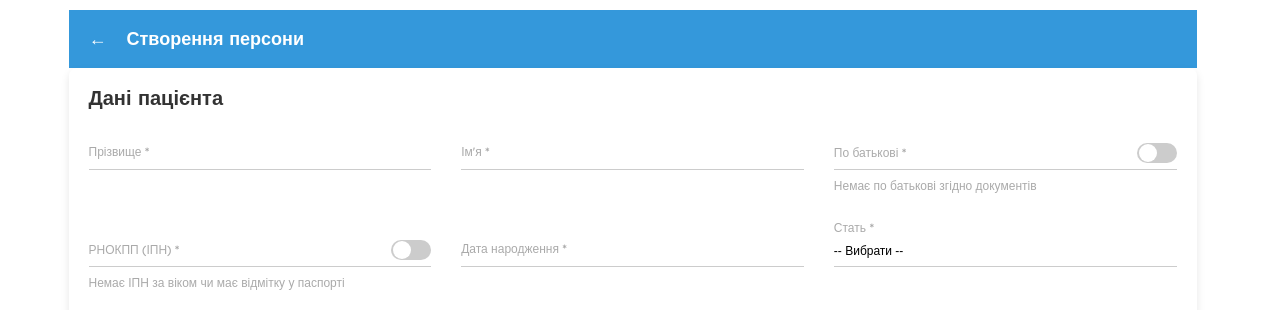
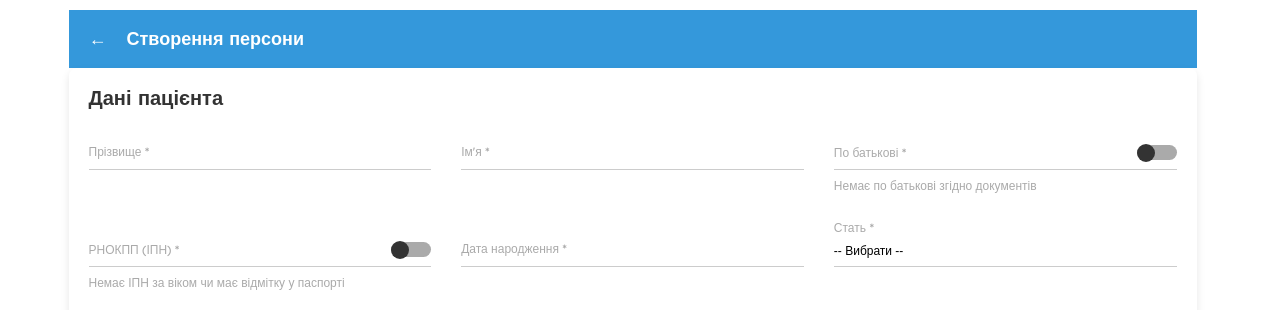
Before and after one commit to yaroshanton/react-final-form, a React (Create React App) app: page / in a window 1280 px wide. Shown: the top 310 px of the page. Built offline with nearby package versions, Linux system fonts and the light colour scheme.

Commit message:
refactored toggle

```diff
--- a/src/shared/ToggleInputField/ToggleInputField.module.scss
+++ b/src/shared/ToggleInputField/ToggleInputField.module.scss
@@ -66,29 +66,32 @@
 	position: absolute;
 	right: 0;
 	width: 40px;
-	height: 20px;
-	background-color: var(--secondary-grey);
+	height: 15px;
+	background-color: var(--primary-grey);
 	border-radius: 10px;
 	cursor: pointer;
 	transition: background-color 0.3s;
 
 	&.active {
-		background-color: var(--primary-blue);
+		background-color: var(--primary-white);
+		outline: 1px solid var(--primary-grey);
 	}
 }
 
 .toggleCircle {
 	width: 18px;
 	height: 18px;
-	background-color: var(--primary-white);
+	background-color: var(--primary-dark);
 	border-radius: 50%;
 	position: absolute;
-	top: 1px;
-	left: 2px;
+	top: -1.5px;
+	left: 0;
 	transition: left 0.3s;
 
 	.active & {
-		left: 20px;
+		left: 22px;
+		background-color: var(--primary-white);
+		outline: 1px solid var(--primary-grey);
 	}
 }
 
```
